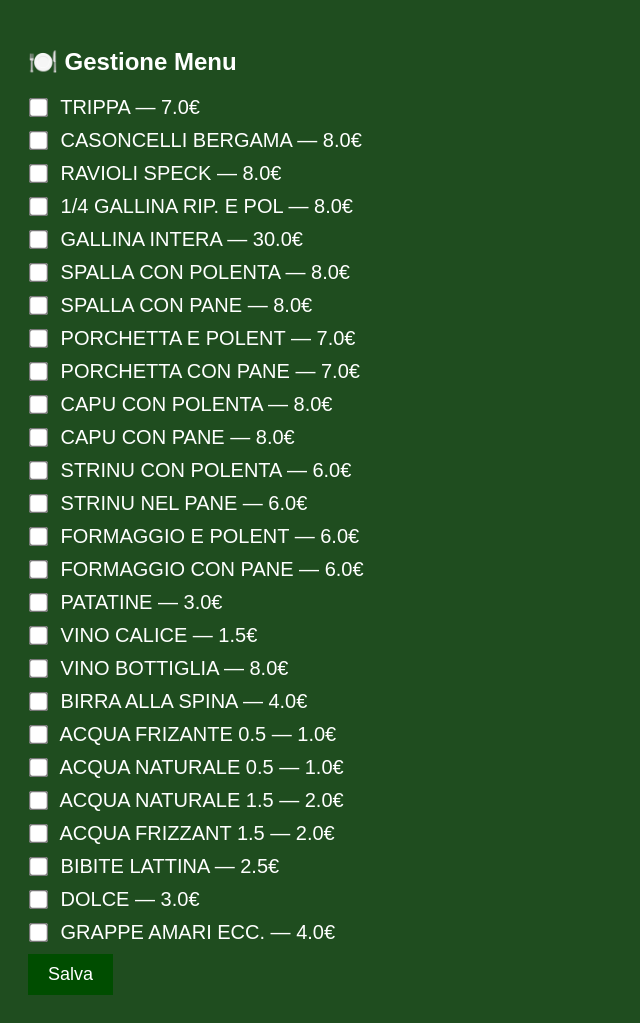
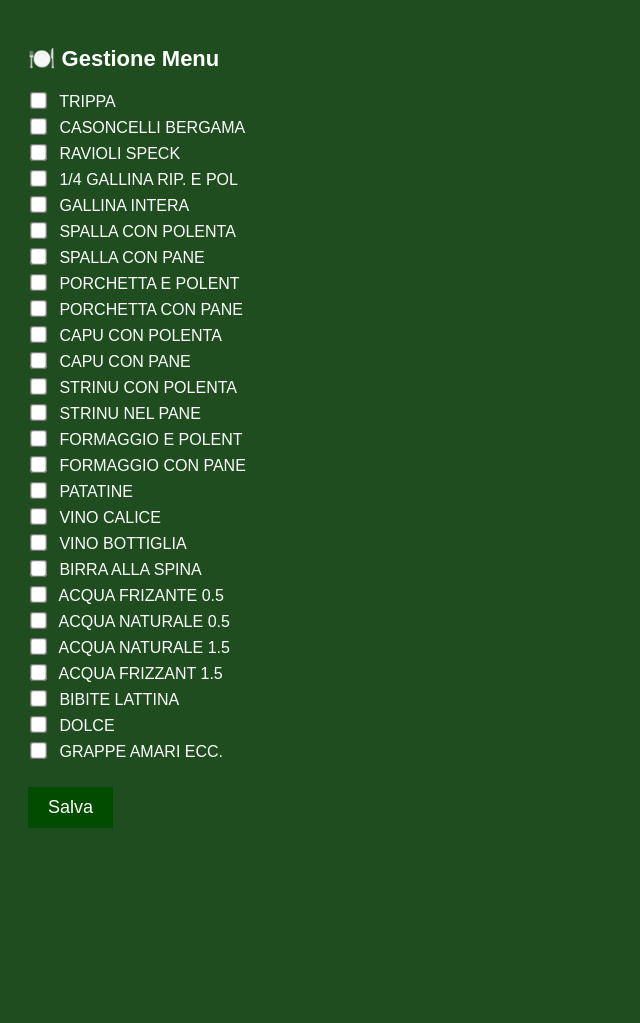
Before and after one commit to emiliomaj60-lang/alpini-preordini, a Flask app: page /admin/menu in a window 1280 px wide. Shown: the whole page, without its empty margins (0-640 px from the left). After the commit the page ends 828 px from the top, so only its background shows below. Run offline with Flask 3, Linux system fonts and the light colour scheme.

Commit message:
Add files via upload

```diff
--- a/templates/admin_menu.html
+++ b/templates/admin_menu.html
@@ -5,21 +5,35 @@
     <meta name="viewport" content="width=device-width, initial-scale=1">
     <style>
         body { background: #1f4d1f; color: white; font-family: Arial; padding: 20px; }
-        label { display: block; margin: 10px 0; font-size: 20px; }
-        input[type=checkbox] { transform: scale(1.5); margin-right: 10px; }
-        button { padding: 10px 20px; background: #004d00; color: white; border: none; font-size: 18px; }
+        label {
+            display: block;
+            margin: 6px 0;
+            font-size: 16px;   /* 🔥 RIMPICCIOLITO */
+        }
+        input[type=checkbox] {
+            transform: scale(1.3);   /* 🔥 leggermente più piccolo */
+            margin-right: 10px;
+        }
+        button {
+            padding: 10px 20px;
+            background: #004d00;
+            color: white;
+            border: none;
+            font-size: 18px;
+            margin-top: 20px;
+        }
     </style>
 </head>
 <body>
 
-<h2>🍽️ Gestione Menu</h2>
+<h2 style="font-size:22px;">🍽️ Gestione Menu</h2>
 
 <form method="POST">
 
     {% for p in menu %}
         <label>
             <input type="checkbox" name="esaurita_{{ loop.index0 }}" {% if p.esaurita %}checked{% endif %}>
-            {{ p.nome }} — {{ p.prezzo }}€
+            {{ p.nome }}
             {% if p.esaurita %}
                 <span style="color:red; font-weight:bold;">(ESURITA)</span>
             {% endif %}
```
